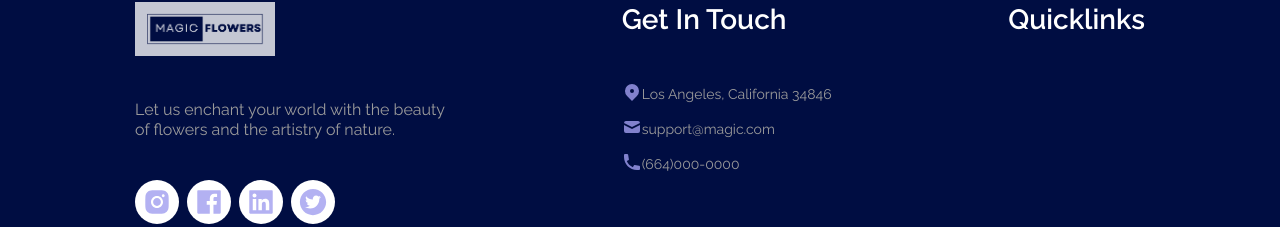
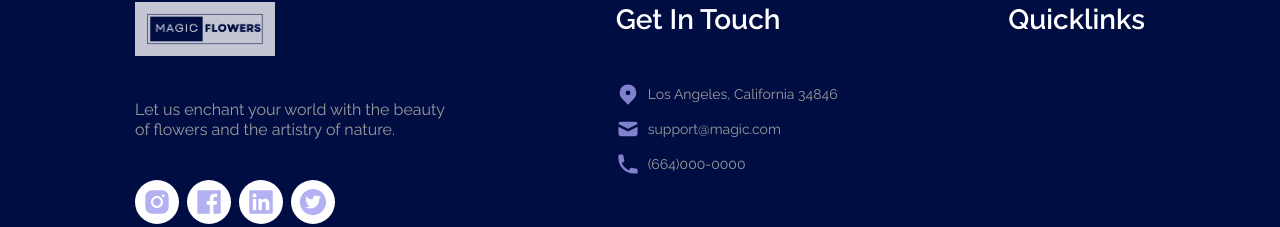
Before and after one commit to OlgaBezrukova8/magic-flowers-boutique, a React (Create React App) app: page /magic-flowers-boutique/ in a window 1280 px wide. Shown: the part 3328-3555 px from the top of the page. Built offline with nearby package versions, Linux system fonts and the light colour scheme.

Commit message:
Add space for contact info between icon and text in footer

```diff
--- a/src/components/Footer/Footer.module.scss
+++ b/src/components/Footer/Footer.module.scss
@@ -83,8 +83,10 @@
     align-items: center;
 
     &_icon {
+      display: inline-block;
+      margin-right: 8px;
+      height: 24px;
       color: $purple-light;
-      font-size: 20px;
     }
 
     &_text {
--- a/src/components/Footer/index.tsx
+++ b/src/components/Footer/index.tsx
@@ -23,9 +23,12 @@ interface socialMediaProps {
 }
 
 const contactsData: contactsProps[] = [
-  { icon: <HiLocationMarker />, description: "Los Angeles, California 34846" },
-  { icon: <HiMail />, description: "support@magic.com" },
-  { icon: <HiPhone />, description: "(664)000-0000" },
+  {
+    icon: <HiLocationMarker size={24} />,
+    description: "Los Angeles, California 34846",
+  },
+  { icon: <HiMail size={24} />, description: "support@magic.com" },
+  { icon: <HiPhone size={24} />, description: "(664)000-0000" },
 ];
 
 const socialMediaData: socialMediaProps[] = [
```
